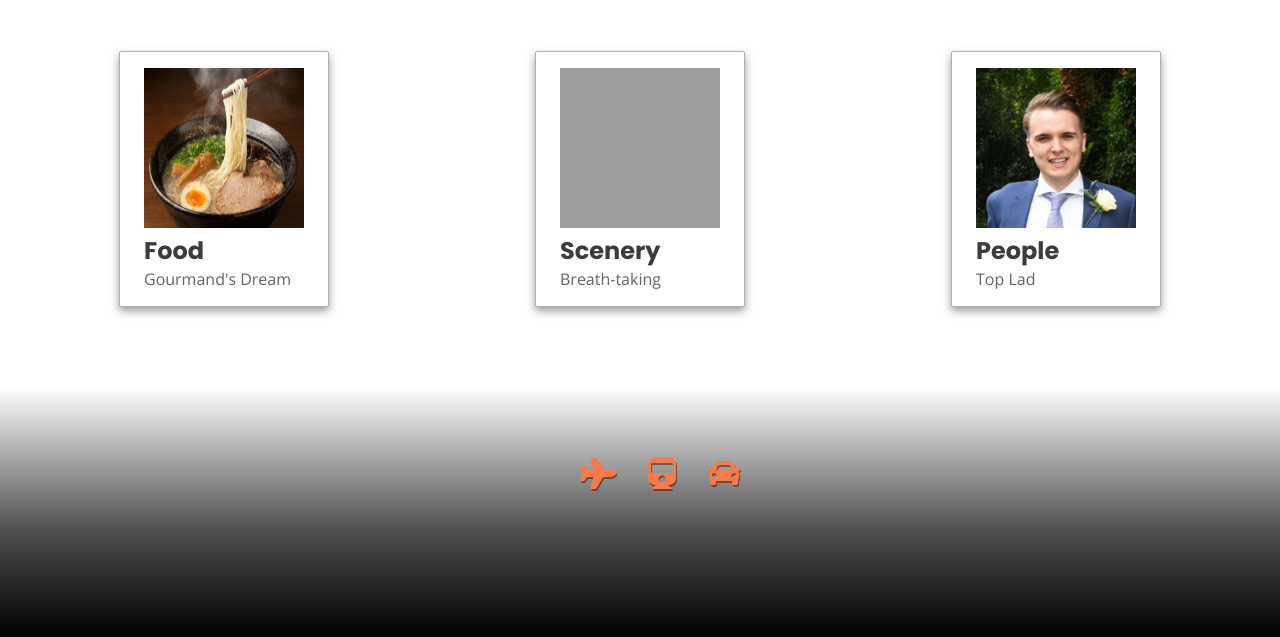
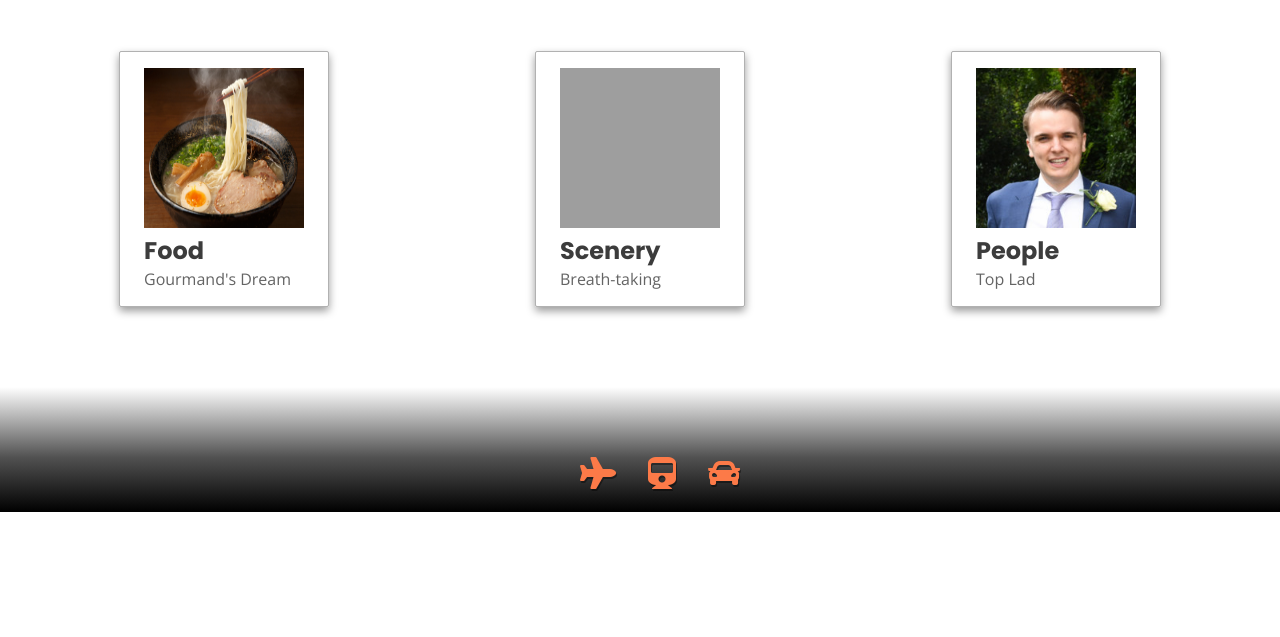
Before and after one commit to Gakkun89/landing, a plain HTML site: page index.html in a window 1280 px wide. Shown: the part 572-1209 px from the top of the page. After the commit the page ends 1084 px from the top, so only its background shows below. Drawn offline with nearby package versions, Linux system fonts and the light colour scheme; grey boxes are pictures that could not be loaded.

Commit message:
fix footer

```diff
--- a/css/style.css
+++ b/css/style.css
@@ -59,7 +59,7 @@ a {
 
 .footer {
   /*background: linear-gradient(rgb(255,255,255),rgb(15,15,15));*/
-  height: 250px;
+  height: 125px;
   background: rgb(0,0,0);
 background: linear-gradient(360deg, rgba(0,0,0,1) 0%, rgba(82,82,82,1) 44%, rgba(255,255,255,1) 100%);
 }
```
